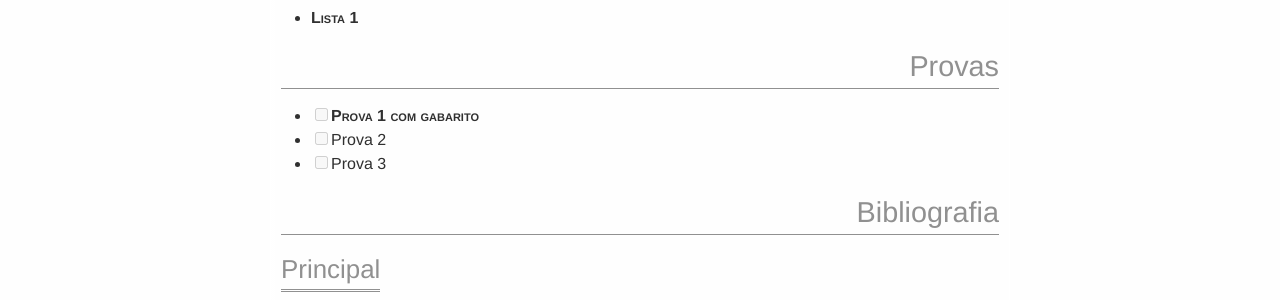
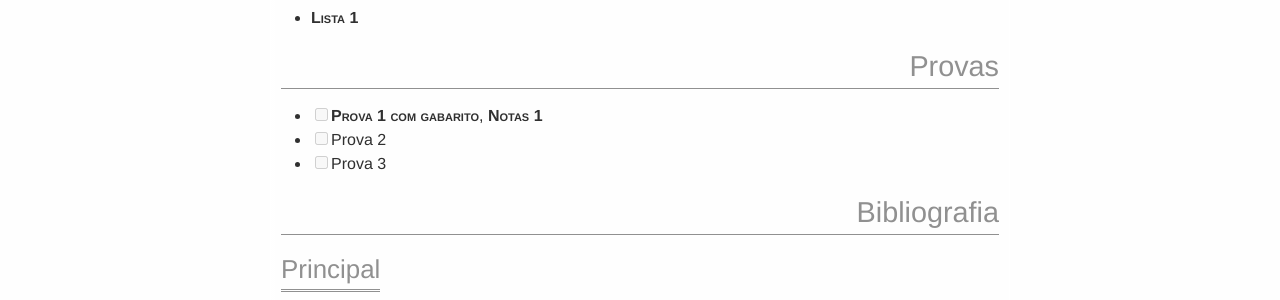
Before and after one commit to abelsiqueira/abelsiqueira.github.io-old, a Jekyll site: the page built from disciplinas/CM005 Algebra Linear_EQ.md, in a window 1280 px wide. Shown: the part 1410-1710 px from the top of the page. Built offline with Jekyll 4.4.1, drawn with Linux system fonts in a browser that asks for light colours.

Commit message:
Update CM005 Algebra Linear_EQ.md

```diff
--- a/disciplinas/CM005 Algebra Linear_EQ.md
+++ b/disciplinas/CM005 Algebra Linear_EQ.md
@@ -48,7 +48,8 @@ tag:        2016s2
 
 # Provas
 
-  - [ ] [Prova 1 com gabarito]({{ site.baseur1}}/disciplinas/CM005-Algebra-linear/prova1_AL_EB_A_EQ.pdf)
+  - [ ] [Prova 1 com gabarito]({{ site.baseur1}}/disciplinas/CM005-Algebra-linear/prova1_AL_EB_A_EQ.pdf),
+    [Notas 1]({{ site.baseur1}}/disciplinas/CM005-Algebra-linear/Notas_1_EQ.xls)
   - [ ] Prova 2
   - [ ] Prova 3
 
```
